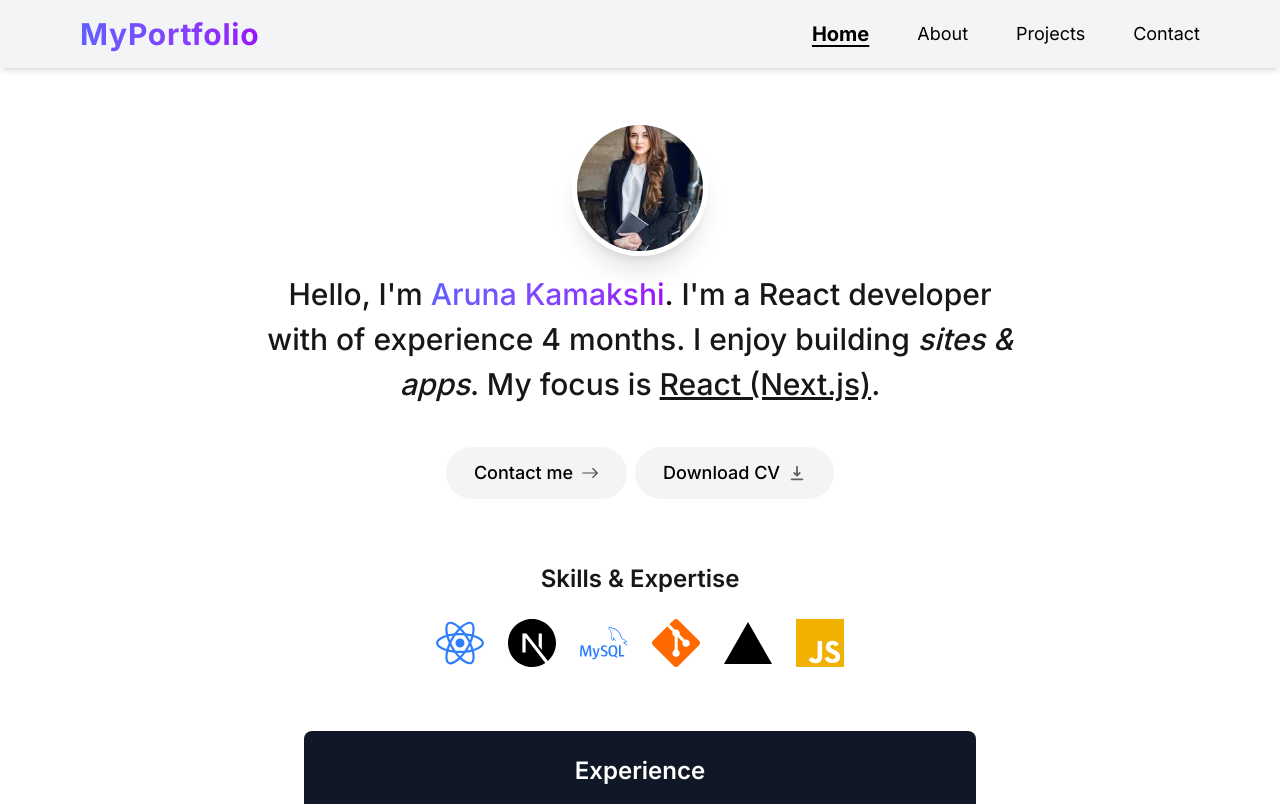
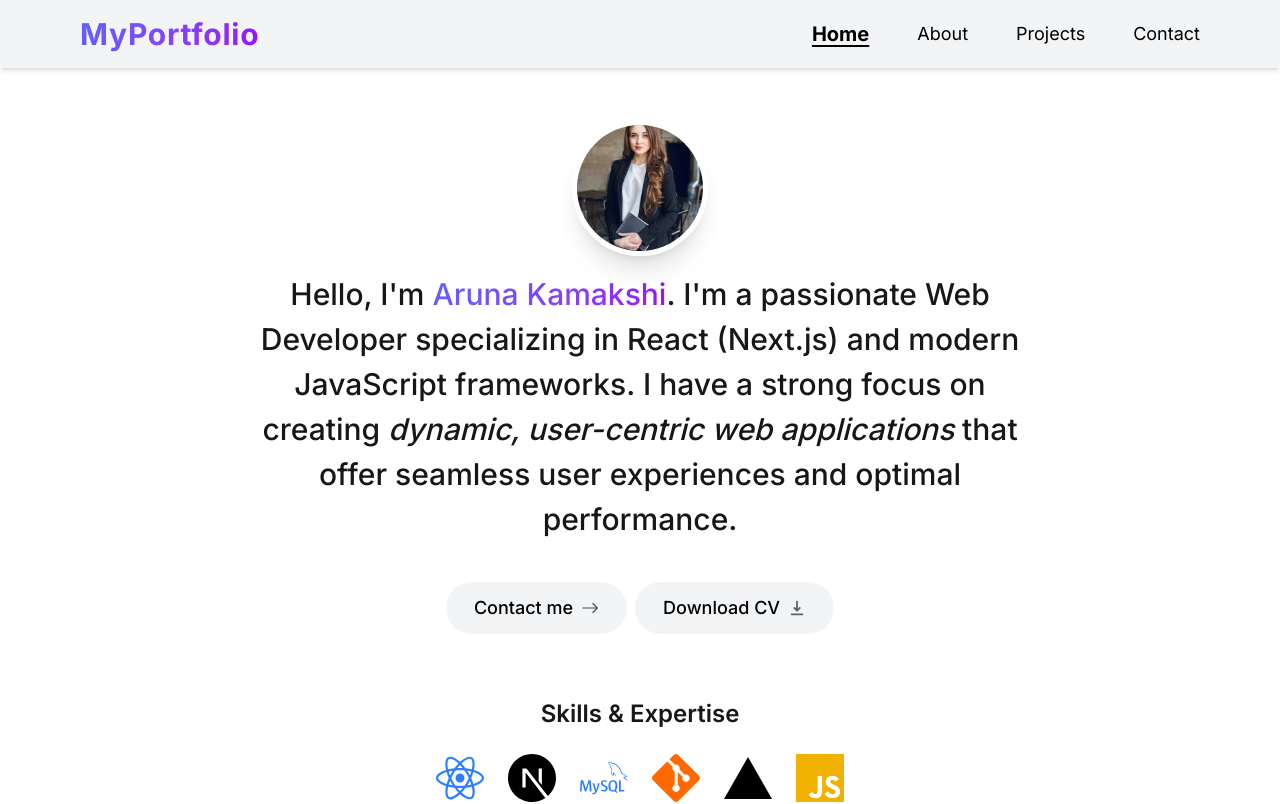
Before and after one commit to Kamakshi-Aruna/NextJs-Personal-Portfolio, a Next.js app: page / in a window 1280 px wide. Shown: the top 804 px of the page. Built offline with nearby package versions, Linux system fonts and the light colour scheme.

Commit message:
Updated the code

```diff
--- a/src/app/page.tsx
+++ b/src/app/page.tsx
@@ -45,11 +45,10 @@ export default function Home() {
                 animate={{ opacity: 1, y: 0 }}
                 transition={{ delay: 0.2, duration: 0.5 }}
             >
-                <span>Hello, I&apos;m <span className="bg-gradient-to-r from-indigo-500 to-purple-600 bg-clip-text text-transparent">Aruna Kamakshi</span>.</span> I&apos;m a {" "}
-                <span>React developer</span> with{" "}
-                <span></span> of experience 4 months. I enjoy
-                building <span className="italic">sites & apps</span>. My focus is{" "}
-                <span className="underline">React (Next.js)</span>.
+                <span>Hello, I&apos;m <span className="bg-gradient-to-r from-indigo-500 to-purple-600 bg-clip-text text-transparent">Aruna Kamakshi</span>.</span> I&apos;m a passionate{" "}
+                <span>Web Developer</span> specializing in{" "}
+                <span>React (Next.js)</span> and modern JavaScript frameworks. I have a strong focus on creating{" "}
+                <span className="italic">dynamic, user-centric web applications</span> that offer seamless user experiences and optimal performance.
             </motion.h1>
 
             {/* Call-to-Action Buttons */}
```
